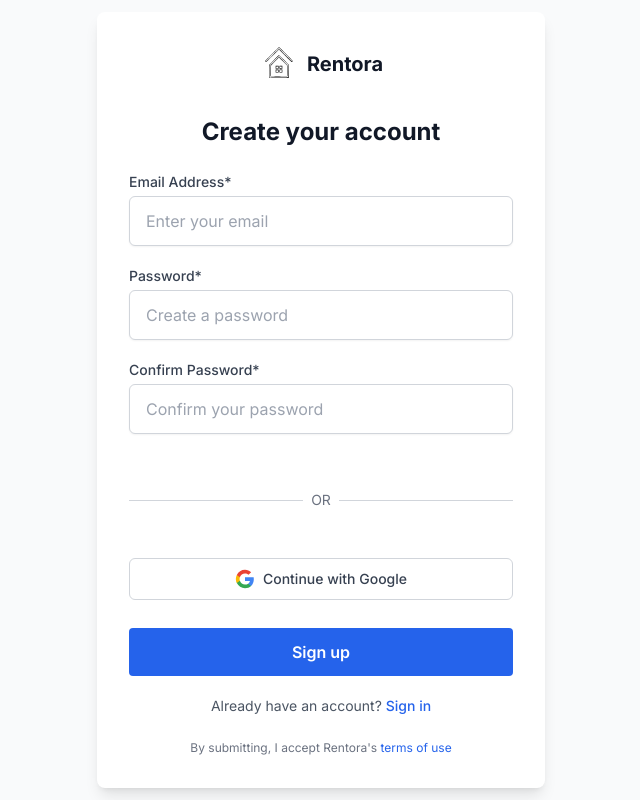
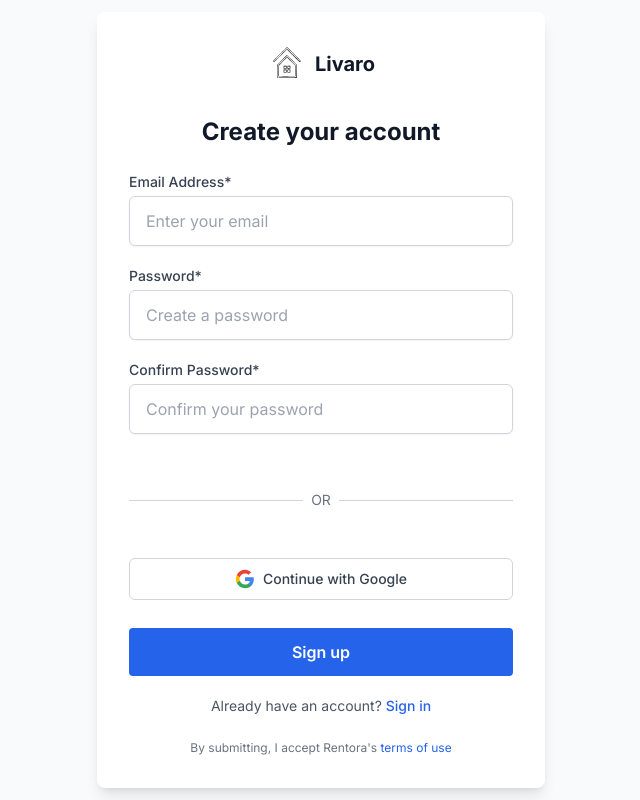
Before and after one commit to byi09/rentora, a Next.js app: page /sign-up in a window 1280 px wide. Shown: the whole page, without its empty margins (319-959 px from the left). Built offline with nearby package versions, Linux system fonts and the light colour scheme; no server answers.

Commit message:
fixed the logo and also changed rentora to livaro

```diff
--- a/src/app/(auth)/error/page.tsx
+++ b/src/app/(auth)/error/page.tsx
@@ -43,12 +43,12 @@
           <div className="relative w-10 h-10 mr-2">
             <Image
               src="/rentora-logo.svg"
-              alt="Rentora Logo"
+              alt="Livaro Logo"
               fill
               className="object-contain"
             />
           </div>
-          <span className="text-xl font-bold text-gray-900">Rentora</span>
+          <span className="text-xl font-bold text-gray-900">Livaro</span>
         </div>
 
         <div className="w-16 h-16 mx-auto bg-red-100 rounded-full flex items-center justify-center">
--- a/src/app/(auth)/sign-in/page.tsx
+++ b/src/app/(auth)/sign-in/page.tsx
@@ -150,12 +150,12 @@
             <div className="relative w-10 h-10 mr-2">
               <Image
                 src="/rentora-logo.svg"
-                alt="Rentora Logo"
+                alt="Livaro Logo"
                 fill
                 className="object-contain"
               />
             </div>
-            <span className="text-xl font-bold text-gray-900">Rentora</span>
+            <span className="text-xl font-bold text-gray-900">Livaro</span>
           </div>
 
           <div className="text-center mb-8">
@@ -201,7 +201,7 @@
 
           <div className="mt-8 space-y-4">
             <p className="text-center text-sm text-gray-600">
-              New to Rentora?{' '}
+              New to Livaro?{' '}
               <Link href="/sign-up" className="text-blue-600 hover:text-blue-800 font-medium transition-colors">
                 Create account
               </Link>
--- a/src/app/(auth)/sign-up/page.tsx
+++ b/src/app/(auth)/sign-up/page.tsx
@@ -76,13 +76,13 @@
           <div className="relative w-10 h-10 mr-2">
             <Image
               src="/rentora-logo.svg"
-              alt="Rentora Logo"
+              alt="Livaro Logo"
               fill
               className="object-contain"
               priority
             />
           </div>
-          <span className="text-xl font-bold text-gray-900">Rentora</span>
+          <span className="text-xl font-bold text-gray-900">Livaro</span>
         </div>
         <h1 className="text-2xl font-bold text-gray-900 mb-6 text-center">Create your account</h1>
 
--- a/src/app/(main-layout)/settings/notifications/page.tsx
+++ b/src/app/(main-layout)/settings/notifications/page.tsx
@@ -52,7 +52,7 @@
           </section>
 
           <section className="space-y-4">
-            <h3 className="text-xl font-semibold">News from Rentora</h3>
+            <h3 className="text-xl font-semibold">News from Livaro</h3>
             <div className="space-y-2">
               <div className="flex items-center justify-between">
                 <span>Email</span>
--- a/src/app/layout.tsx
+++ b/src/app/layout.tsx
@@ -7,9 +7,9 @@
 const inter = Inter({ subsets: ["latin"] });
 
 export const metadata: Metadata = {
-  title: "Rentora - Student Renting Made Social",
+  title: "Livaro - Student Renting Made Social",
   description:
-    "Find your perfect student housing with Rentora. Connect with fellow students and find your ideal living space."
+    "Find your perfect student housing with Livaro. Connect with fellow students and find your ideal living space."
 };
 
 export default function RootLayout({
--- a/src/components/Sidebar.tsx
+++ b/src/components/Sidebar.tsx
@@ -78,12 +78,12 @@
               <div className="relative w-8 h-8 mr-3">
                 <Image
                   src="/rentora-logo.svg"
-                  alt="Rentora Logo"
+                  alt="Livaro Logo"
                   fill
                   className="transition-transform duration-200"
                 />
               </div>
-              <span className="text-xl font-bold text-white">Rentora</span>
+              <span className="text-xl font-bold text-white">Livaro</span>
             </Link>
             <button
               onClick={toggleSidebar}
--- a/src/components/onboarding/OnboardingFlow.tsx
+++ b/src/components/onboarding/OnboardingFlow.tsx
@@ -180,7 +180,7 @@
           {/* Welcome message - Enhanced */}
           <div className="mb-6 lg:mb-8">
             <h1 className="text-3xl lg:text-4xl xl:text-5xl font-bold mb-3 lg:mb-4 text-gray-800 leading-tight">
-              Welcome to Rentora!
+              Welcome to Livaro!
             </h1>
             <p className="text-lg lg:text-xl text-gray-600 max-w-2xl mx-auto leading-relaxed">
               Let&apos;s set up your profile to find the perfect rental for you
--- a/src/components/ui/Footer.tsx
+++ b/src/components/ui/Footer.tsx
@@ -9,7 +9,7 @@
               <div className="w-8 h-8 bg-blue-600 rounded-lg flex items-center justify-center">
                 <span className="text-white font-bold text-lg">R</span>
               </div>
-              <span className="text-xl font-bold">Rentora</span>
+              <span className="text-xl font-bold">Livaro</span>
             </div>
             <p className="text-gray-400 mb-4">
               Find your perfect rental with the most comprehensive search tools and premium property listings.
@@ -52,7 +52,7 @@
 
         <div className="border-t border-gray-800 mt-8 pt-8 flex flex-col md:flex-row justify-between items-center">
           <p className="text-gray-400 text-sm">
-            © 2024 Rentora. All rights reserved.
+            © 2024 Livaro. All rights reserved.
           </p>
           <div className="flex space-x-6 mt-4 md:mt-0">
             <a href="#" className="text-gray-400 hover:text-white transition-colors text-sm">
--- a/src/components/ui/Header.tsx
+++ b/src/components/ui/Header.tsx
@@ -109,8 +109,8 @@
                 </button>
               )}
               <Link href="/" className="flex items-center group">
-                <div className="w-10 h-10 bg-blue-600 rounded-lg flex items-center justify-center mr-3 transition-transform duration-200 group-hover:scale-110">
-                  <span className="text-white font-bold text-xl">R</span>
+                <div className="w-10 h-10 mr-3 transition-transform duration-200 group-hover:scale-110 flex items-center justify-center">
+                  <img src="/rentora-logo.svg" alt="Livaro Logo" className="w-8 h-8 object-contain" />
                 </div>
                 <span className="text-2xl font-bold text-white tracking-tight">Livaro</span>
               </Link>
@@ -144,8 +144,8 @@
           {/* Logo */}
           <Link href="/" className="flex items-center">
             <div className="flex items-center space-x-3">
-              <div className="w-10 h-10 bg-blue-600 rounded-lg flex items-center justify-center">
-                <span className="text-white font-bold text-xl">R</span>
+              <div className="w-10 h-10 flex items-center justify-center">
+                <img src="/rentora-logo.svg" alt="Livaro Logo" className="w-8 h-8 object-contain" />
               </div>
               <span className="text-2xl font-bold text-gray-900">Livaro</span>
             </div>
--- a/utils/supabase/actions.ts
+++ b/utils/supabase/actions.ts
@@ -72,7 +72,7 @@
   // Build absolute redirect URL for email confirmation
   // Use request origin if available (server actions), otherwise fallback to env or localhost
   const headersList = await headers()
-  const origin = headersList.get('origin') || process.env.NEXT_PUBLIC_SITE_URL || 'http://localhost:3000'
+  const origin = headersList.get('origin') || process.env.NEXT_PUBLIC_SITE_URL || 'http://www.rentlivaro.com'
   const emailRedirectTo = `${origin}/callback?next=/sign-in%3Fverified%3Dtrue`
   const { error } = await supabase.auth.signUp({
     email,
```
Also changed, not shown: public/logo.png (added), 1 other file (tests, documents, lock files or other folders).
